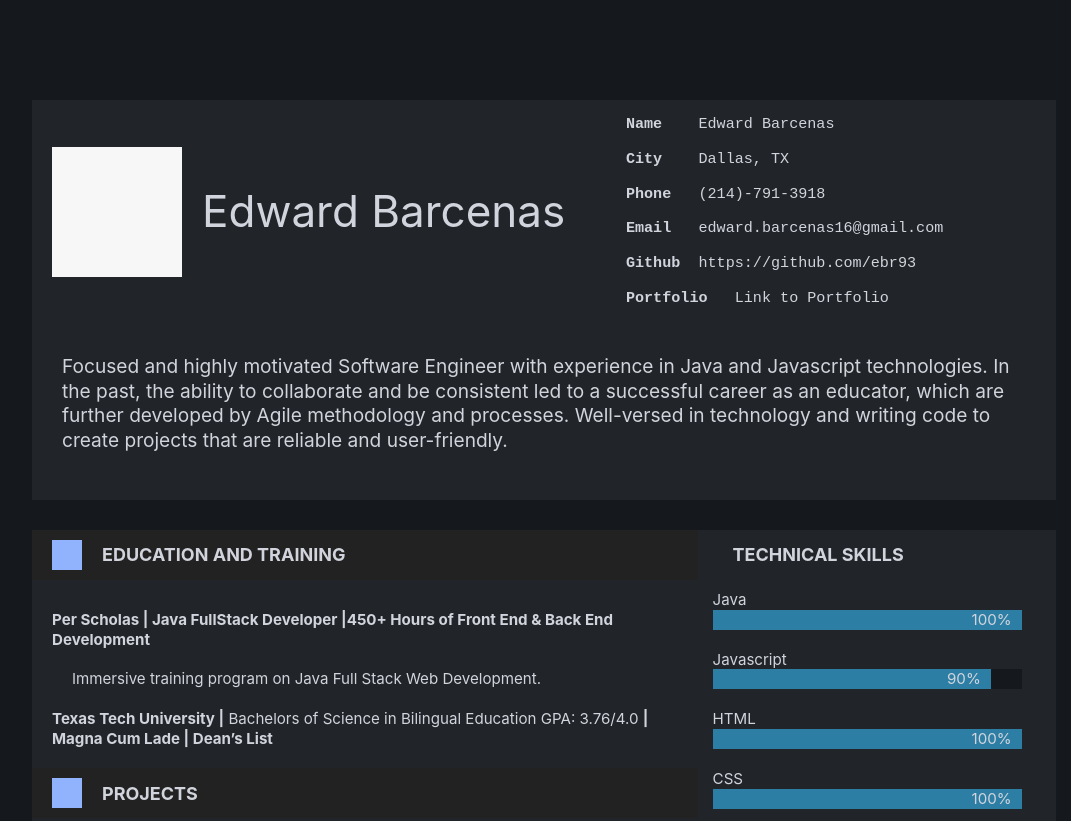
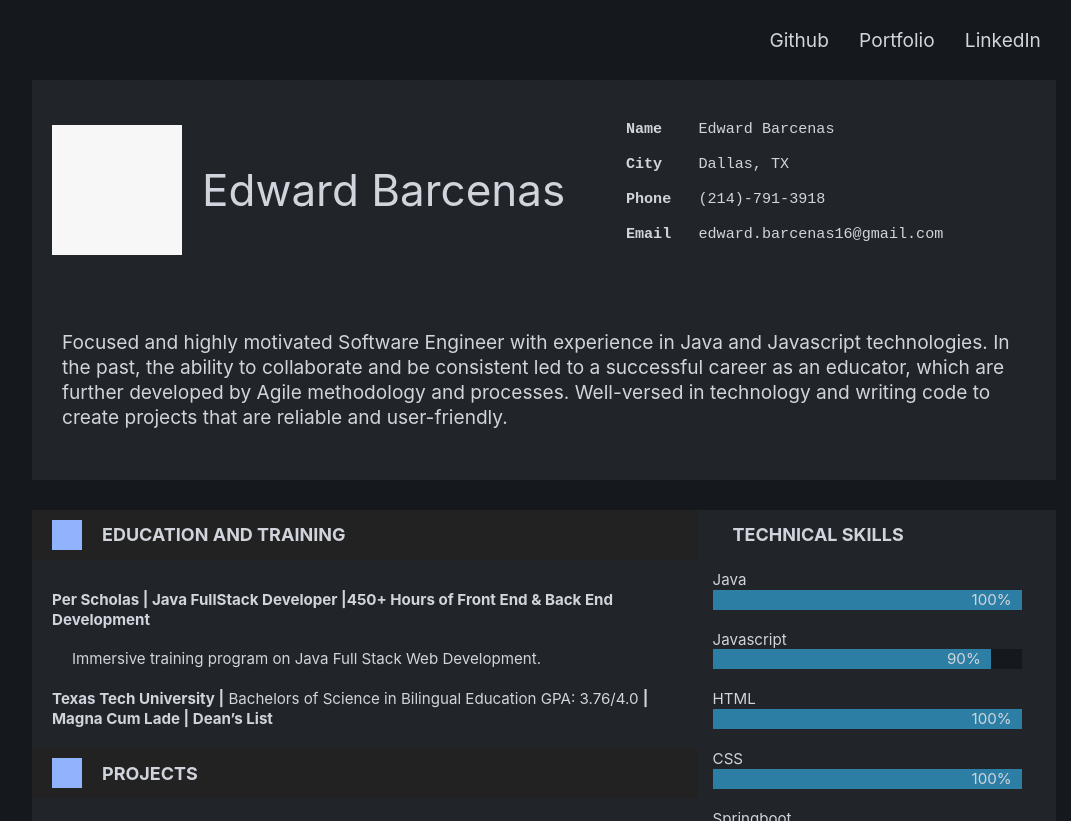
Before and after one commit to ebr93/portfolio-assignment, a website built with webpack: page src/template.html in a window 1280 px wide. Shown: the top 821 px of the page, without its empty margins (96-1167 px from the left). Built offline with nearby package versions, Linux system fonts and the light colour scheme.

Commit message:
added buttons, fixed some styling for nav, added bootstrap library on template file

```diff
--- a/src/styles/style.css
+++ b/src/styles/style.css
@@ -16,7 +16,7 @@ fieldset{border-width:0; padding:0; margin:0;}
 
 /** Style **/
 html {
-    font-size: calc(10px + 0.4vw);
+  font-size: calc(10px + 0.4vw);
 }
 
 body {
@@ -64,7 +64,7 @@ img {
   position: relative;
   */
   grid-template-columns: minmax(850px, 80vw);
-  grid-template-rows: 70px 400px minmax(900px, 1fr) 60px;
+  grid-template-rows: 50px 400px minmax(900px, 1fr) 60px;
   grid-template-areas:
   "nav"
   "intro"
@@ -75,8 +75,16 @@ img {
   justify-content: center;
 }
 
+/* THESE TWO CLASSES ADD ON TO STYLING OF BOOTSTRAP CLASSES*/
 .nav {
   grid-area: nav;
+  font-size: calc(14px + 0.4vw);
+  align-items: center;
+  margin-bottom: -30px;
+}
+
+.nav-link {
+  color: var(--font-white);
 }
 
 .intro {
@@ -110,6 +118,7 @@ img {
 .intro-section-two {
   grid-area: section-two;
   justify-self: left;
+  align-self: center;
 }
 
 .intro-section-three {
@@ -294,8 +303,17 @@ img {
     row-gap: 30px;
   }
 
+/* THESE TWO CLASSES ADD ON TO STYLING OF BOOTSTRAP CLASSES*/
   .nav {
+    height: 30px;
+    font-size: calc(14px + 0.4vw);
     display: flex;
+    align-items: center;
+    margin-bottom: -10px;
+  }
+
+  .nav-link {
+    color: var(--font-white);
   }
 
   .intro {
--- a/src/template.html
+++ b/src/template.html
@@ -4,11 +4,25 @@
     <meta charset="UTF-8">
     <meta http-equiv="X-UA-Compatible" content="IE=edge">
     <meta name="viewport" content="width=device-width, initial-scale=1.0">
+
+        <!-- Bootstrap CSS -->
+        <link href="https://cdn.jsdelivr.net/npm/bootstrap@5.0.2/dist/css/bootstrap.min.css" rel="stylesheet" integrity="sha384-EVSTQN3/azprG1Anm3QDgpJLIm9Nao0Yz1ztcQTwFspd3yD65VohhpuuCOmLASjC" crossorigin="anonymous">
+
     <title><%= htmlWebpackPlugin.options.title %></title>
 </head>
 <body>
     <div class="wrapper">
-        <nav class="nav"></nav>
+        <ul class="nav justify-content-end">
+            <li class="nav-item">
+              <a class="nav-link active" aria-current="page" href="https://github.com/ebr93">Github</a>
+            </li>
+            <li class="nav-item">
+              <a class="nav-link" href="https://ebr93.github.io/my-portfolio/">Portfolio</a>
+            </li>
+            <li class="nav-item">
+              <a class="nav-link" href="https://www.linkedin.com/in/edward-barcenas-2bbb23258/">LinkedIn</a>
+            </li>
+          </ul>
         <section class="intro">
             <div class="intro-section-one">
                 <div class="intro-img"></div>
@@ -20,12 +34,6 @@
                     <li><pre><b>City</b>    Dallas, TX</pre></li>
                     <li><pre><b>Phone</b>   (214)-791-3918</pre></li>
                     <li><pre><b>Email</b>   edward.barcenas16@gmail.com</pre>  </li>
-                    <li><a href="https://github.com/ebr93">
-                        <pre><b>Github</b>  https://github.com/ebr93</pre>
-                    </a></li>
-                    <li><a href="https://ebr93.github.io/my-portfolio/">
-                        <pre><b>Portfolio</b>   Link to Portfolio</pre>
-                    </a></li>
                 </ul>
             </div>
             <div class="intro-section-three">
@@ -242,5 +250,10 @@
         </main>
         <footer class="footer"></footer>
     </div>
+
+    <!-- Option 1: Bootstrap Bundle with Popper -->
+    <script src="https://cdn.jsdelivr.net/npm/bootstrap@5.0.2/dist/js/bootstrap.bundle.min.js"
+    integrity="sha384-MrcW6ZMFYlzcLA8Nl+NtUVF0sA7MsXsP1UyJoMp4YLEuNSfAP+JcXn/tWtIaxVXM"
+    crossorigin="anonymous"></script>
 </body>
 </html>
```
Also changed, not shown: dist/bundle02bb9dbb9986ebdd987a.js, dist/index.html, 2 other files.
